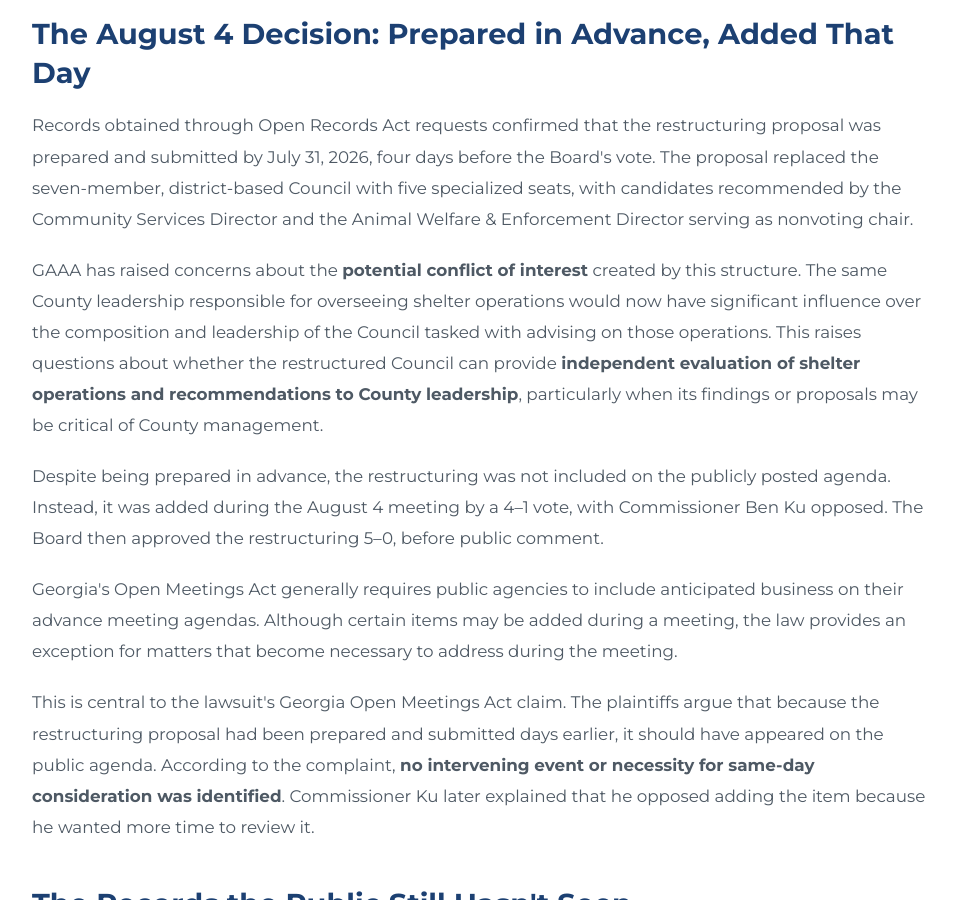
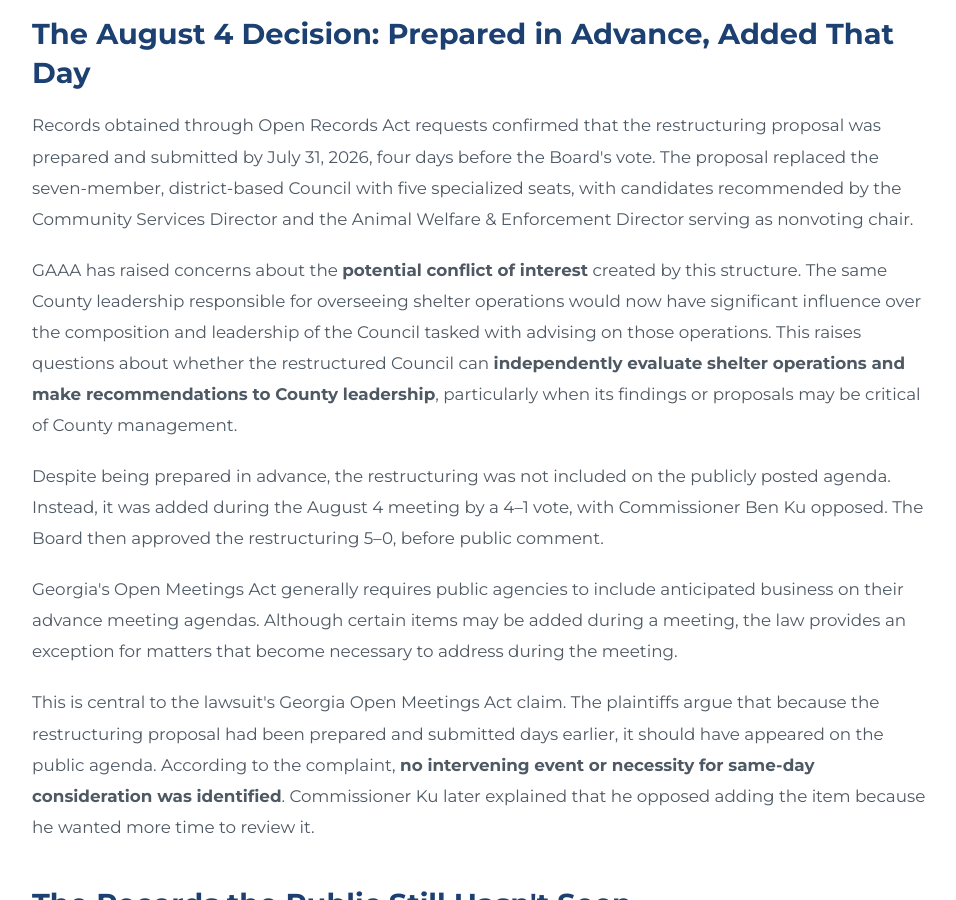
Before and after one commit to whitleybacon/gwinnett-animal-advocacy-alliance, a Jekyll site: the page built from blog/gwinnett-animal-advisory-council-lawsuit-2026.html, in a window 1280 px wide and 900 px high, scrolled down 4337 px. Shown: the whole window, without its empty margins (158-1114 px from the left). Built offline with Jekyll 4.4.1, drawn with Linux system fonts in a browser that asks for light colours.

Commit message:
Update gwinnett-animal-advisory-council-lawsuit-2026.html

```diff
--- a/blog/gwinnett-animal-advisory-council-lawsuit-2026.html
+++ b/blog/gwinnett-animal-advisory-council-lawsuit-2026.html
@@ -430,9 +430,9 @@ description: "Years of animal welfare advocacy, growing calls for accountability
     overseeing shelter operations would now have significant
     influence over the composition and leadership of the Council
     tasked with advising on those operations. This raises questions
-    about whether the restructured Council can provide
-    <strong>independent evaluation of shelter operations and recommendations
-    to County leadership</strong>,
+    about whether the restructured Council can
+    <strong>independently evaluate shelter operations and make
+    recommendations to County leadership</strong>,
     particularly when its findings or proposals may be critical
     of County management.
 </p>
```
